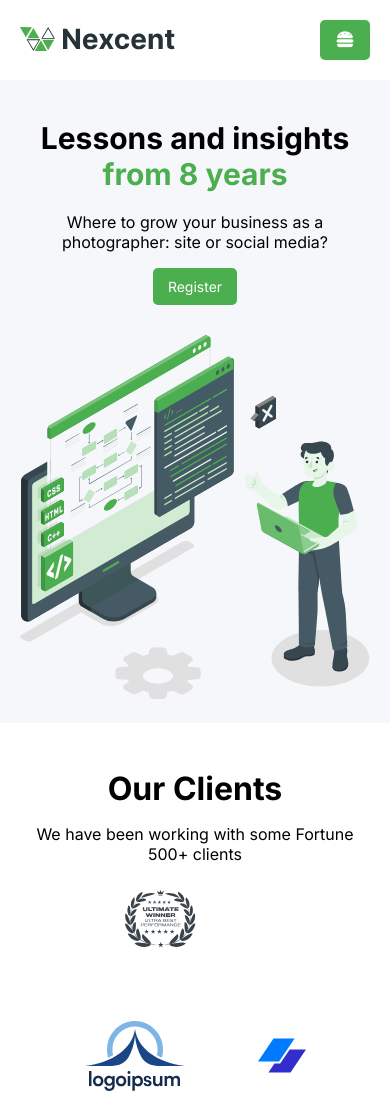
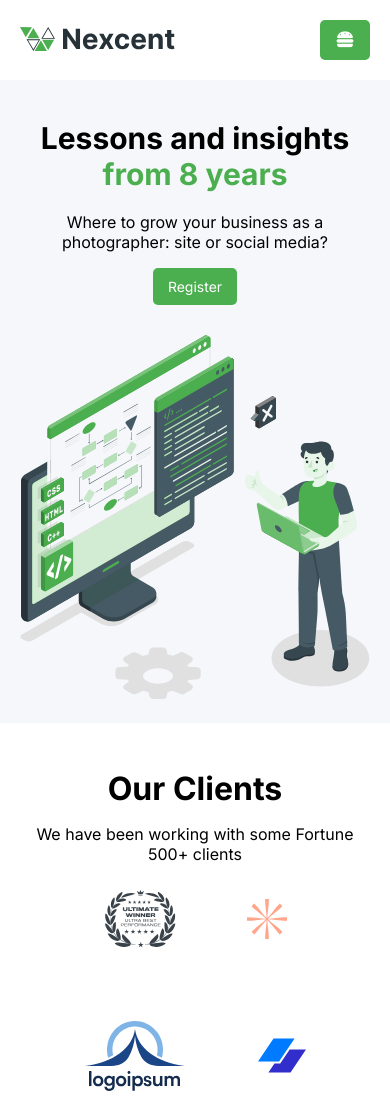
Before and after one commit to Samrat-Debugger/Nexcent, a plain HTML site: page index.html in a window 390 px wide. Shown: the top 1100 px of the page. Drawn offline with Linux system fonts and the light colour scheme.

Commit message:
responsive logo correction

```diff
--- a/index.html
+++ b/index.html
@@ -53,7 +53,7 @@
             <p>We have been working with some Fortune 500+ clients</p>
             <div class="icons">
                 <img src="./assets/logos/logoipsum-231.svg" alt="">
-                <img src="./assets/logos/logoipsum-236.svg" alt="">
+                <img src="./assets/logos/new.svg" alt="">
                 <img src="./assets/logos/logoipsum-241.svg" alt="">
                 <img src="./assets/logos/logoipsum-245.svg" alt="">
                 <img src="./assets/logos/logoipsum-271.svg" alt="">
```
Also changed, not shown: assets/logos/new.svg (added).
